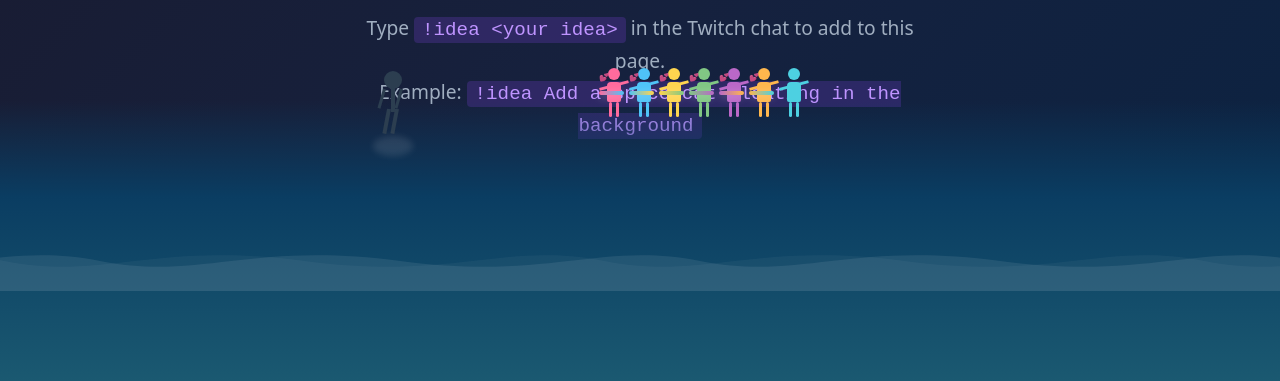
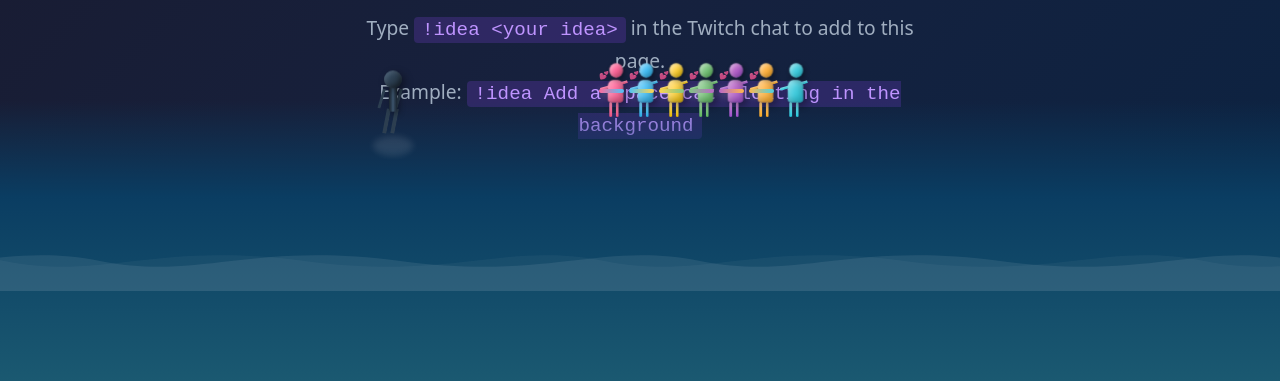
Before and after one commit to ArtixJP/twitch-plays-claude, a plain HTML site: page raw.html in a window 1280 px wide. Shown: the part 379-760 px from the top of the page. Drawn offline with Linux system fonts and the light colour scheme.

Commit message:
✨ Added 3D perspective and depth effects to dancing characters and walker
🎯 Goal: npcs must hold each others hands

🔥 ANARCHY - 1 request(s):
  • @artix187: make the characters 3d

```diff
--- a/raw.html
+++ b/raw.html
@@ -66,27 +66,37 @@
             width: 40px;
             height: 70px;
             position: relative;
+            transform-style: preserve-3d;
+            animation: walkerRotate 4s ease-in-out infinite;
+        }
+
+        @keyframes walkerRotate {
+            0%, 100% { transform: rotateY(-15deg) rotateX(5deg); }
+            50% { transform: rotateY(15deg) rotateX(5deg); }
         }
 
         .walker-head {
             width: 18px;
             height: 18px;
-            background: #2c3e50;
+            background: linear-gradient(135deg, #3d566e 0%, #2c3e50 50%, #1a252f 100%);
             border-radius: 50%;
             position: absolute;
             top: 0;
             left: 50%;
-            transform: translateX(-50%);
+            transform: translateX(-50%) translateZ(8px);
+            box-shadow: 3px 3px 8px rgba(0,0,0,0.4), inset -2px -2px 4px rgba(0,0,0,0.3), inset 2px 2px 4px rgba(255,255,255,0.1);
         }
 
         .walker-torso {
-            width: 4px;
+            width: 8px;
             height: 25px;
-            background: #2c3e50;
+            background: linear-gradient(90deg, #1a252f 0%, #2c3e50 30%, #3d566e 50%, #2c3e50 70%, #1a252f 100%);
+            border-radius: 3px;
             position: absolute;
             top: 16px;
             left: 50%;
-            transform: translateX(-50%);
+            transform: translateX(-50%) translateZ(4px);
+            box-shadow: 2px 2px 6px rgba(0,0,0,0.4);
         }
 
         .walker-leg {
@@ -163,7 +173,14 @@
             display: flex;
             flex-direction: column;
             align-items: center;
-            animation: bounce 0.5s ease-in-out infinite;
+            animation: bounce 0.5s ease-in-out infinite, dancerSway 2s ease-in-out infinite;
+            transform-style: preserve-3d;
+            perspective: 200px;
+        }
+
+        @keyframes dancerSway {
+            0%, 100% { transform: rotateY(-20deg); }
+            50% { transform: rotateY(20deg); }
         }
 
         .dancer:nth-child(2) { animation-delay: 0.1s; }
@@ -179,16 +196,20 @@
         }
 
         .dancer-head {
-            width: 12px;
-            height: 12px;
+            width: 14px;
+            height: 14px;
             border-radius: 50%;
             margin-bottom: 2px;
+            transform: translateZ(6px);
+            box-shadow: 2px 2px 6px rgba(0,0,0,0.4), inset -2px -2px 4px rgba(0,0,0,0.2), inset 2px 2px 4px rgba(255,255,255,0.3);
         }
 
         .dancer-body {
-            width: 14px;
-            height: 20px;
-            border-radius: 4px 4px 2px 2px;
+            width: 16px;
+            height: 22px;
+            border-radius: 6px 6px 3px 3px;
+            transform: translateZ(4px);
+            box-shadow: 3px 3px 8px rgba(0,0,0,0.4), inset -3px -3px 6px rgba(0,0,0,0.2), inset 3px 3px 6px rgba(255,255,255,0.2);
         }
 
         .dancer-arms {
@@ -268,26 +289,26 @@
             border-radius: 2px;
         }
 
-        .dancer.pink .dancer-head, .dancer.pink .dancer-body { background: #ff6b9d; }
-        .dancer.pink .dancer-arms, .dancer.pink .dancer-leg { background: #ff6b9d; }
+        .dancer.pink .dancer-head, .dancer.pink .dancer-body { background: linear-gradient(135deg, #ff8fb3 0%, #ff6b9d 40%, #e5527f 100%); }
+        .dancer.pink .dancer-arms, .dancer.pink .dancer-leg { background: linear-gradient(180deg, #ff8fb3, #e5527f); }
 
-        .dancer.blue .dancer-head, .dancer.blue .dancer-body { background: #4fc3f7; }
-        .dancer.blue .dancer-arms, .dancer.blue .dancer-leg { background: #4fc3f7; }
+        .dancer.blue .dancer-head, .dancer.blue .dancer-body { background: linear-gradient(135deg, #7fd4fb 0%, #4fc3f7 40%, #29a8e0 100%); }
+        .dancer.blue .dancer-arms, .dancer.blue .dancer-leg { background: linear-gradient(180deg, #7fd4fb, #29a8e0); }
 
-        .dancer.yellow .dancer-head, .dancer.yellow .dancer-body { background: #ffd54f; }
-        .dancer.yellow .dancer-arms, .dancer.yellow .dancer-leg { background: #ffd54f; }
+        .dancer.yellow .dancer-head, .dancer.yellow .dancer-body { background: linear-gradient(135deg, #ffe082 0%, #ffd54f 40%, #e6b800 100%); }
+        .dancer.yellow .dancer-arms, .dancer.yellow .dancer-leg { background: linear-gradient(180deg, #ffe082, #e6b800); }
 
-        .dancer.green .dancer-head, .dancer.green .dancer-body { background: #81c784; }
-        .dancer.green .dancer-arms, .dancer.green .dancer-leg { background: #81c784; }
+        .dancer.green .dancer-head, .dancer.green .dancer-body { background: linear-gradient(135deg, #a5d6a7 0%, #81c784 40%, #5cb85c 100%); }
+        .dancer.green .dancer-arms, .dancer.green .dancer-leg { background: linear-gradient(180deg, #a5d6a7, #5cb85c); }
 
-        .dancer.purple .dancer-head, .dancer.purple .dancer-body { background: #ba68c8; }
-        .dancer.purple .dancer-arms, .dancer.purple .dancer-leg { background: #ba68c8; }
+        .dancer.purple .dancer-head, .dancer.purple .dancer-body { background: linear-gradient(135deg, #ce93d8 0%, #ba68c8 40%, #9c4dcc 100%); }
+        .dancer.purple .dancer-arms, .dancer.purple .dancer-leg { background: linear-gradient(180deg, #ce93d8, #9c4dcc); }
 
-        .dancer.orange .dancer-head, .dancer.orange .dancer-body { background: #ffb74d; }
-        .dancer.orange .dancer-arms, .dancer.orange .dancer-leg { background: #ffb74d; }
+        .dancer.orange .dancer-head, .dancer.orange .dancer-body { background: linear-gradient(135deg, #ffcc80 0%, #ffb74d 40%, #f5a623 100%); }
+        .dancer.orange .dancer-arms, .dancer.orange .dancer-leg { background: linear-gradient(180deg, #ffcc80, #f5a623); }
 
-        .dancer.cyan .dancer-head, .dancer.cyan .dancer-body { background: #4dd0e1; }
-        .dancer.cyan .dancer-arms, .dancer.cyan .dancer-leg { background: #4dd0e1; }
+        .dancer.cyan .dancer-head, .dancer.cyan .dancer-body { background: linear-gradient(135deg, #80deea 0%, #4dd0e1 40%, #26c6da 100%); }
+        .dancer.cyan .dancer-arms, .dancer.cyan .dancer-leg { background: linear-gradient(180deg, #80deea, #26c6da); }
         h1 { font-size: 3rem; text-align: center; margin-bottom: 1rem; }
         .instruction {
             text-align: center;
@@ -327,7 +348,7 @@
 <div class="walker-reflection"></div>
 </div>
 </div>
-<div class="dance-crowd">
+<div class="dance-crowd" style="perspective: 800px;">
 <div class="dancer-pair">
 <div class="dancer pink">
 <div class="dancer-head"></div>
```
